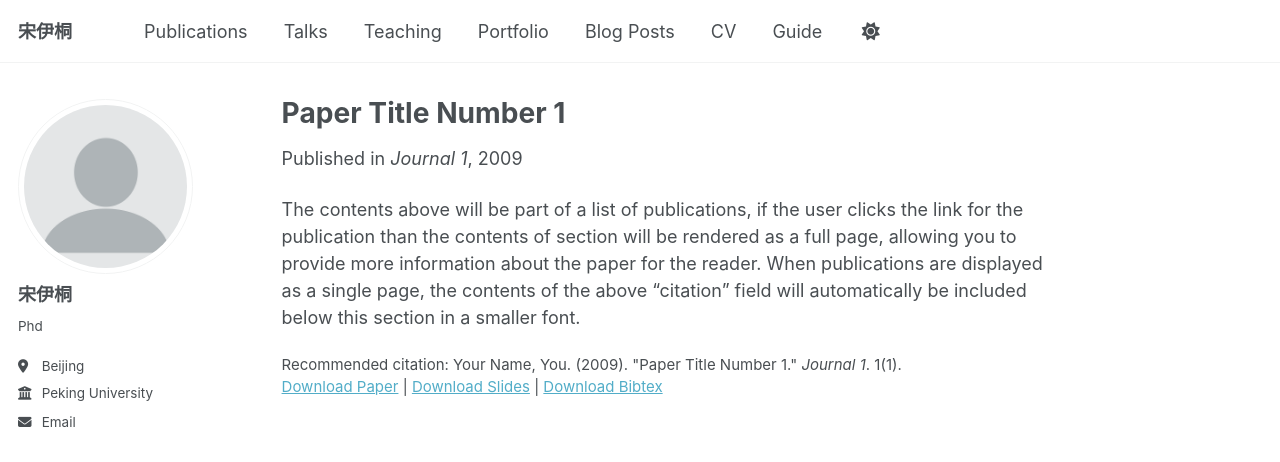
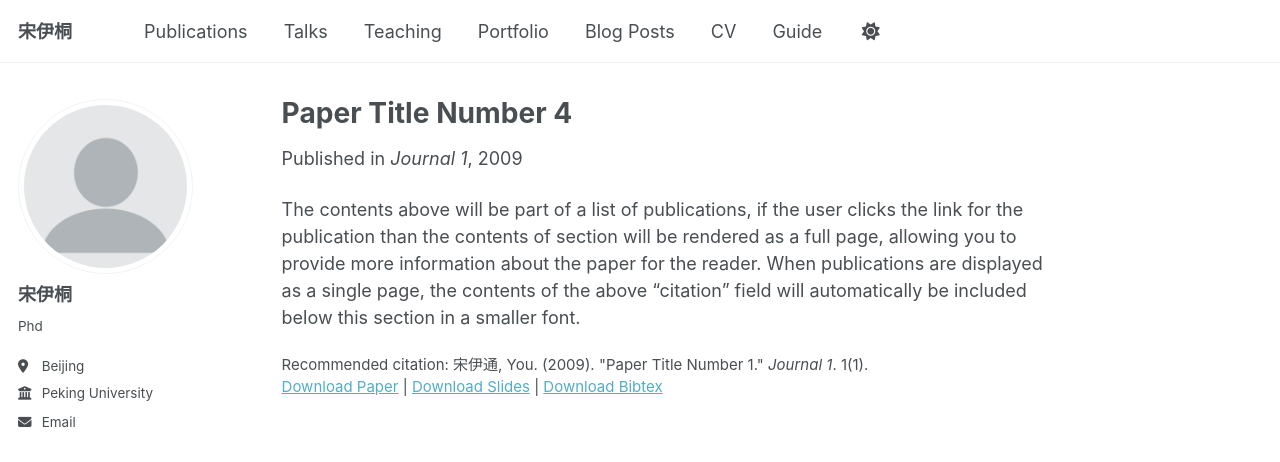
Before and after one commit to yitongSong-pku/yitongSong-pku.github.io, a Jekyll site: the page built from _publications/2009-10-01-paper-title-number-1.md, in a window 1280 px wide and 1030 px high. Shown: the top 462 px of the window. Built offline with Jekyll 4.4.1, drawn with Linux system fonts in a browser that asks for light colours; a script that is not in the unit is left out.

Commit message:
Update 2009-10-01-paper-title-number-1.md

```diff
--- a/_publications/2009-10-01-paper-title-number-1.md
+++ b/_publications/2009-10-01-paper-title-number-1.md
@@ -1,5 +1,5 @@
 ---
-title: "Paper Title Number 1"
+title: "Paper Title Number 4"
 collection: publications
 category: manuscripts
 permalink: /publication/2009-10-01-paper-title-number-1
@@ -9,6 +9,6 @@ venue: 'Journal 1'
 slidesurl: 'http://academicpages.github.io/files/slides1.pdf'
 paperurl: 'http://academicpages.github.io/files/paper1.pdf'
 bibtexurl: 'http://academicpages.github.io/files/bibtex1.bib'
-citation: 'Your Name, You. (2009). &quot;Paper Title Number 1.&quot; <i>Journal 1</i>. 1(1).'
+citation: '宋伊通, You. (2009). &quot;Paper Title Number 1.&quot; <i>Journal 1</i>. 1(1).'
 ---
 The contents above will be part of a list of publications, if the user clicks the link for the publication than the contents of section will be rendered as a full page, allowing you to provide more information about the paper for the reader. When publications are displayed as a single page, the contents of the above "citation" field will automatically be included below this section in a smaller font.
```
